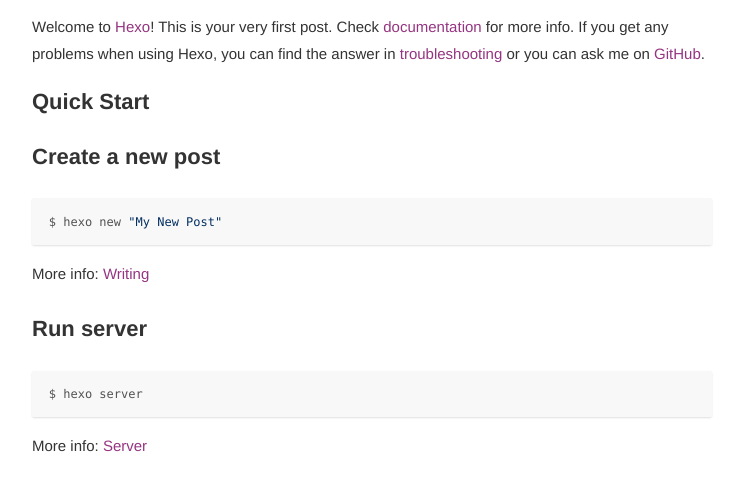
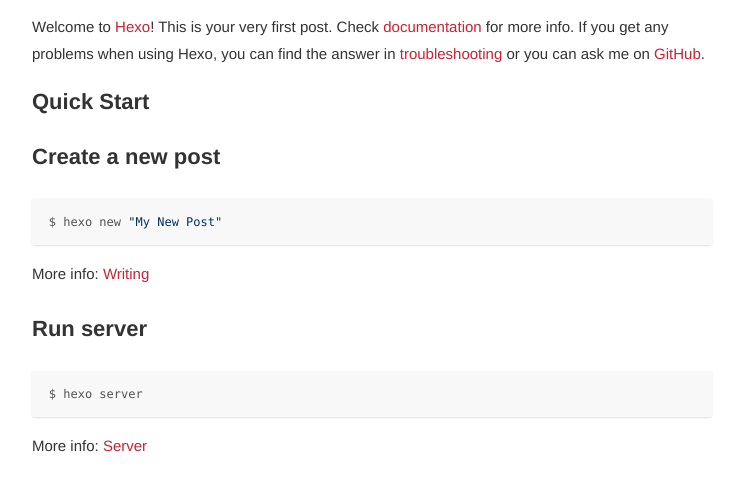
Before and after one commit to hamke/mkt-docs, a plain HTML site: page hello-world/index.html in a window 1280 px wide. Shown: the part 203-681 px from the top of the page, without its empty margins (268-1009 px from the left). Drawn offline with Linux system fonts and the light colour scheme.

Commit message:
Site updated: 2019-07-13 01:13:59

```diff
--- a/css/style.css
+++ b/css/style.css
@@ -218,7 +218,7 @@ ul {
 }
 
 a, a:active {
-  color: #953581;
+  color: #c82333;
   text-decoration: none
 }
 
@@ -422,7 +422,7 @@ header .nav-list-item a {
 }
 
 .post-content a {
-  color: #953581;
+  color: #c82333;
   word-break: break-all;
 }
 
@@ -790,7 +790,7 @@ footer .copyright a:hover {
 #back-to-top {
     cursor: pointer;
     position: fixed;
-		background-color: #953581;
+		background-color: #c82333;
     bottom: 20px;
     right: 20px;
     display: none;
```
